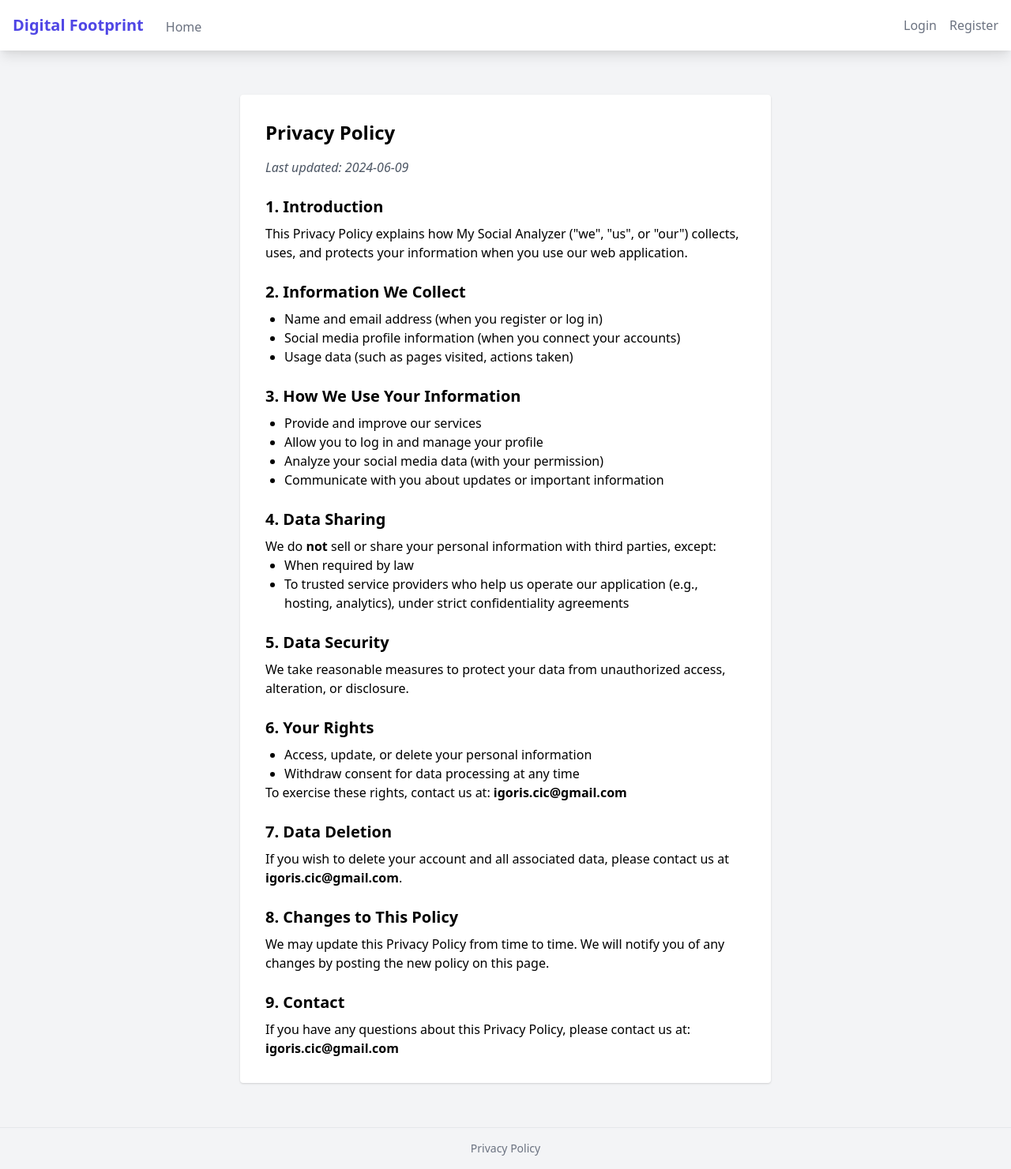
After one commit to keistoteka/my_social_analyser, a Flask app: page /privacy-policy in a window 1280 px wide. The commit adds this page. Shown: the whole page at 79% size. Run offline with Flask 3, Linux system fonts and the light colour scheme; some libraries are stand-ins or nearby versions.

Commit message:
Add English privacy policy updated

```diff
--- a/routes/main.py
+++ b/routes/main.py
@@ -91,3 +91,7 @@ def sentiment_demo():
     buf.seek(0)
     img_base64 = base64.b64encode(buf.read()).decode('utf-8')
     return render_template('sentiment_demo.html', img_base64=img_base64, texts=texts, sentiment=sentiment_df.to_dict(orient='records'))
+
+@main.route('/privacy-policy')
+def privacy_policy():
+    return render_template('privacy_policy.html')
--- a/templates/base.html
+++ b/templates/base.html
@@ -59,10 +59,10 @@
         {% block content %}{% endblock %}
     </main>
 
-    <footer class="bg-white shadow-lg mt-8">
-        <div class="max-w-7xl mx-auto py-4 px-4 sm:px-6 lg:px-8">
-            <p class="text-center text-gray-500">&copy; 2024 Digital Footprint Analyzer. All rights reserved.</p>
-        </div>
+    <footer class="w-full text-center text-gray-500 text-sm py-4 border-t mt-8">
+        <a href="{{ url_for('main.privacy_policy') }}">
+            Privacy Policy
+        </a>
     </footer>
 </body>
 </html>
--- /dev/null
+++ b/templates/privacy_policy.html
@@ -0,0 +1,43 @@
+{% extends "base.html" %}
+{% block content %}
+<div class="max-w-2xl mx-auto bg-white p-8 rounded shadow mt-8">
+    <h1 class="text-2xl font-bold mb-4">Privacy Policy</h1>
+    <p class="text-gray-600 mb-4"><em>Last updated: 2024-06-09</em></p>
+    <h2 class="text-xl font-semibold mt-6 mb-2">1. Introduction</h2>
+    <p>This Privacy Policy explains how My Social Analyzer ("we", "us", or "our") collects, uses, and protects your information when you use our web application.</p>
+    <h2 class="text-xl font-semibold mt-6 mb-2">2. Information We Collect</h2>
+    <ul class="list-disc ml-6">
+        <li>Name and email address (when you register or log in)</li>
+        <li>Social media profile information (when you connect your accounts)</li>
+        <li>Usage data (such as pages visited, actions taken)</li>
+    </ul>
+    <h2 class="text-xl font-semibold mt-6 mb-2">3. How We Use Your Information</h2>
+    <ul class="list-disc ml-6">
+        <li>Provide and improve our services</li>
+        <li>Allow you to log in and manage your profile</li>
+        <li>Analyze your social media data (with your permission)</li>
+        <li>Communicate with you about updates or important information</li>
+    </ul>
+    <h2 class="text-xl font-semibold mt-6 mb-2">4. Data Sharing</h2>
+    <p>We do <strong>not</strong> sell or share your personal information with third parties, except:</p>
+    <ul class="list-disc ml-6">
+        <li>When required by law</li>
+        <li>To trusted service providers who help us operate our application (e.g., hosting, analytics), under strict confidentiality agreements</li>
+    </ul>
+    <h2 class="text-xl font-semibold mt-6 mb-2">5. Data Security</h2>
+    <p>We take reasonable measures to protect your data from unauthorized access, alteration, or disclosure.</p>
+    <h2 class="text-xl font-semibold mt-6 mb-2">6. Your Rights</h2>
+    <ul class="list-disc ml-6">
+        <li>Access, update, or delete your personal information</li>
+        <li>Withdraw consent for data processing at any time</li>
+    </ul>
+    <p>To exercise these rights, contact us at: <strong>igoris.cic@gmail.com</strong></p>
+    <h2 class="text-xl font-semibold mt-6 mb-2">7. Data Deletion</h2>
+    <p>If you wish to delete your account and all associated data, please contact us at <strong>igoris.cic@gmail.com</strong>.</p>
+    <h2 class="text-xl font-semibold mt-6 mb-2">8. Changes to This Policy</h2>
+    <p>We may update this Privacy Policy from time to time. We will notify you of any changes by posting the new policy on this page.</p>
+    <h2 class="text-xl font-semibold mt-6 mb-2">9. Contact</h2>
+    <p>If you have any questions about this Privacy Policy, please contact us at:<br>
+    <strong>igoris.cic@gmail.com</strong></p>
+</div>
+{% endblock %}
```
Also changed, not shown: privacy-policy.md (+3 -3 lines), 1 other file.
